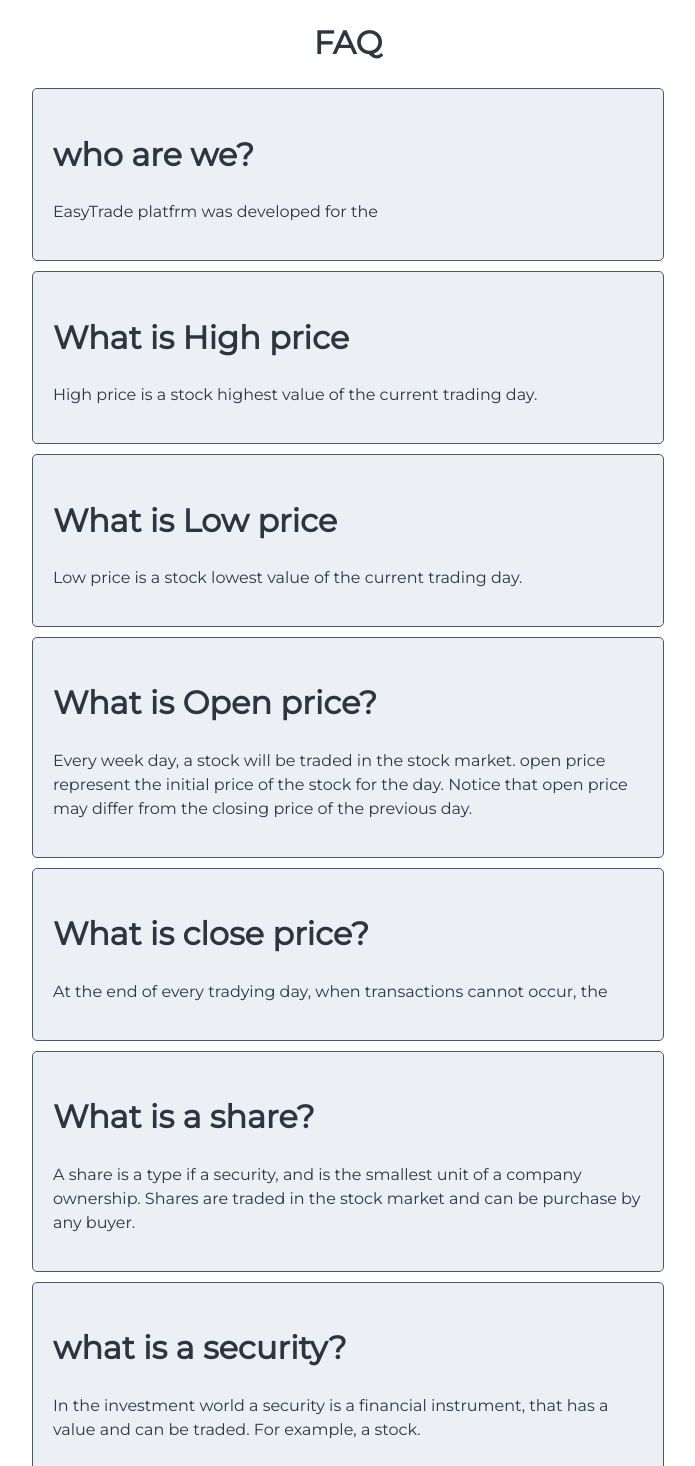
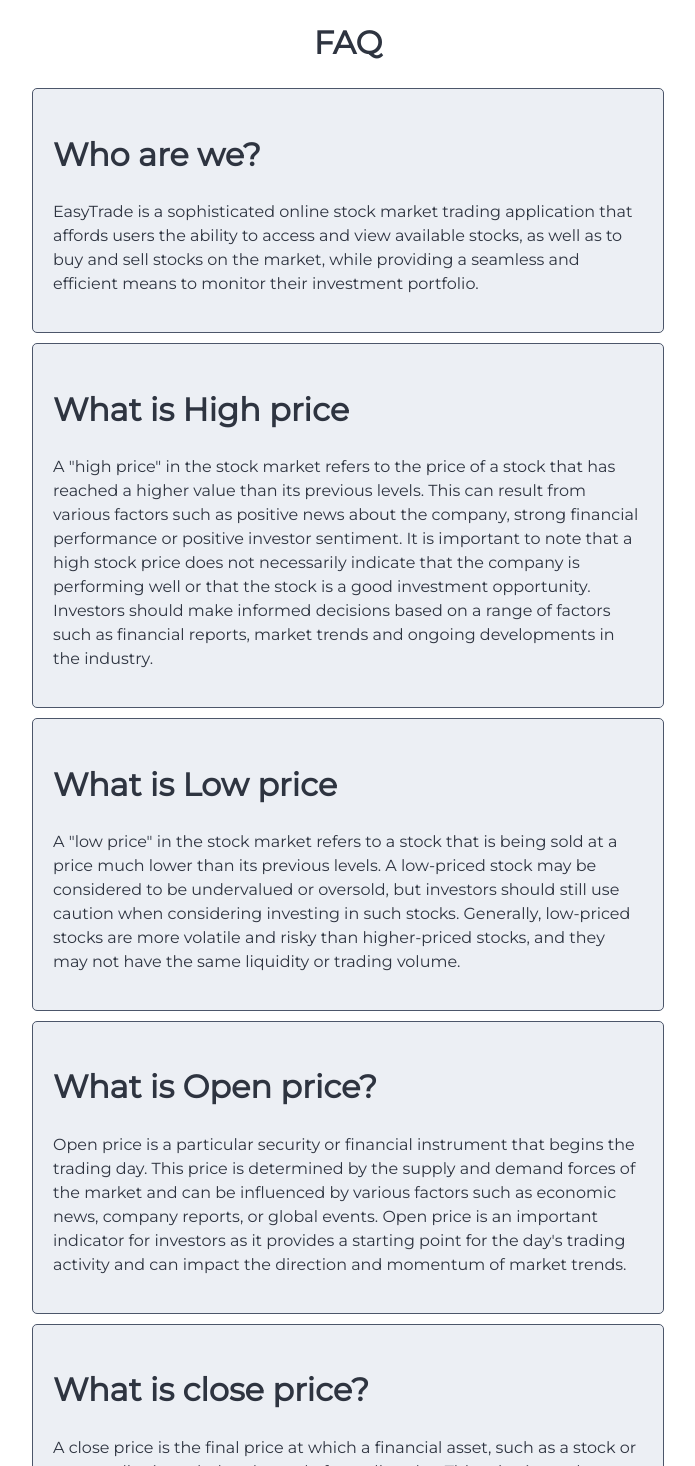
Before and after one commit to gaelanmcmillan/easytrade, a React (Create React App) app in the folder client/: page /faq in a window 1280 px wide. Shown: the part 64-1530 px from the top of the page, without its empty margins (292-987 px from the left). Built offline with nearby package versions, Linux system fonts and the light colour scheme.

Commit message:
Finished Frontend with charts

```diff
--- /dev/null
+++ b/client/chart.js
@@ -0,0 +1,60 @@
+import React from 'react';
+import {
+  Chart as ChartJS,
+  CategoryScale,
+  LinearScale,
+  PointElement,
+  LineElement,
+  Title,
+  Tooltip,
+  Legend,
+} from 'chart.js';
+import { Line } from 'react-chartjs-2';
+import faker from 'faker';
+
+ChartJS.register(
+  CategoryScale,
+  LinearScale,
+  PointElement,
+  LineElement,
+  Title,
+  Tooltip,
+  Legend
+);
+
+export const options = {
+  responsive: true,
+  plugins: {
+    legend: {
+      position: 'top' as const,
+    },
+    title: {
+      display: true,
+      text: 'Chart.js Line Chart',
+    },
+  },
+};
+
+const labels = ['January', 'February', 'March', 'April', 'May', 'June', 'July'];
+
+export const data = {
+  labels,
+  datasets: [
+    {
+      label: 'Dataset 1',
+      data: labels.map(() => faker.datatype.number({ min: -1000, max: 1000 })),
+      borderColor: 'rgb(255, 99, 132)',
+      backgroundColor: 'rgba(255, 99, 132, 0.5)',
+    },
+    {
+      label: 'Dataset 2',
+      data: labels.map(() => faker.datatype.number({ min: -1000, max: 1000 })),
+      borderColor: 'rgb(53, 162, 235)',
+      backgroundColor: 'rgba(53, 162, 235, 0.5)',
+    },
+  ],
+};
+
+export function App() {
+  return <Line options={options} data={data} />;
+}
--- a/client/package.json
+++ b/client/package.json
@@ -6,7 +6,9 @@
     "@testing-library/jest-dom": "^5.16.5",
     "@testing-library/react": "^13.4.0",
     "@testing-library/user-event": "^13.5.0",
+    "chart.js": "^4.2.1",
     "react": "^18.2.0",
+    "react-chartjs-2": "^5.2.0",
     "react-dom": "^18.2.0",
     "react-promise-tracker": "^2.1.1",
     "react-router-dom": "^6.9.0",
--- /dev/null
+++ b/client/src/components/AllChart/AllChart.js
@@ -0,0 +1,63 @@
+import React from 'react'
+import Chart from '../Chart/Chart'
+
+const hostname = "http://localhost:8080"
+const apiPrefix = hostname + "/api/v1"
+function request (data) {
+  return {
+    credentials: "omit",
+    method: "GET",
+    mode: "cors",
+    headers: { "Authorization":"Bearer " + data.token},
+  }
+}
+
+
+class AllChart extends React.Component {
+    constructor ( getToken ) {
+        super(getToken);
+        this.state = {
+            isLoading: true,
+            stocks: [],
+        };
+        this.getToken = getToken.getToken;
+    }
+    componentDidMount() {
+        const demoData = {
+            token: this.getToken()
+        }
+        const endpoint = apiPrefix + "/stock/all";
+        fetch(endpoint, request(demoData))
+            .then(res => {return res.json()})
+            .then(data => {
+                console.log(data);
+                this.setState({ isLoading: false, stocks: data.stocks });
+            })
+            .catch((error) =>{
+                let markup = `<h1>FETCH ERROR ${error}</h1>`
+                document.getElementById('dashboard').insertAdjacentHTML('beforeend',markup)});
+    };
+
+    getToken = () => {
+        const tokenString = sessionStorage.getItem('token');
+        const userToken = JSON.parse(tokenString);
+        return userToken;
+    }
+    render () {
+        const { isLoading, stocks } = this.state;
+        console.log(stocks[0]);
+        if (isLoading) {
+          return <div>Loading...</div>;
+        }
+
+        return (
+            <div class='containerDashboard'>
+                <div id='dashboard' class='stockContainer'>
+                {stocks.map(stock => {return (<div><Chart data={stock}/></div>)})}
+                </div>
+            </div>
+        );
+    }
+}
+
+export default AllChart;
--- a/client/src/components/App/App.js
+++ b/client/src/components/App/App.js
@@ -5,6 +5,7 @@ import Login from '../Login/Login';
 import Signup from '../Signup/Signup';
 import Dashboard from '../Dashboard/Dashboard';
 import Questions from '../Questions/Questions';
+import AllChart from '../AllChart/AllChart';
 import Logout from '../Logout/Logout';
 import Home from '../Home/Home';
 
@@ -52,12 +53,14 @@ class App extends React.Component {
            <div class="topnav">
               <a class="active" href="/">Home</a>
               <a href="/dashboard">Dashboard</a>
-              <a href="/logout">logout</a>
+              <a href="/logout">Logout</a>
+              <a href="/charts">Charts</a>
               <a href="/faq">FAQ</a>
           </div>
           <BrowserRouter>
             <Routes>
               <Route path='/dashboard' element={<Dashboard getToken={this.getToken}/>}/ >
+              <Route path='/charts' element={<AllChart getToken={this.getToken}/>}/>
               <Route path='/logout' element={<Logout setToken={this.setToken}/>}/ >
               <Route path='/faq' element={<Questions/>}/ >
               <Route path='*' element={<Home />}/>
--- /dev/null
+++ b/client/src/components/Chart/Chart.js
@@ -0,0 +1,97 @@
+import React from 'react';
+
+import {
+  Chart as ChartJS,
+  CategoryScale,
+  LinearScale,
+  PointElement,
+  LineElement,
+  Title,
+  Tooltip,
+  Legend,
+} from 'chart.js';
+import { Line } from 'react-chartjs-2';
+import './../../index.css'
+
+ChartJS.register(
+  CategoryScale,
+  LinearScale,
+  PointElement,
+  LineElement,
+  Title,
+  Tooltip,
+  Legend
+);
+
+const hostname = "http://localhost:8080"
+const apiPrefix = hostname + "/api/v1"
+
+export const options = {
+  responsive: true,
+  plugins: {
+    legend: {
+      position: 'top',
+    },
+    title: {
+      display: true,
+      text: 'Chart.js Line Chart',
+    },
+  },
+};
+function request () {
+  return {
+    credentials: "omit",
+    method: "GET",
+    mode: "cors",
+  }
+}
+
+class Chart extends React.Component {
+    componentDidMount() {
+        console.log(this.data.data.symbol);
+        const endpoint = apiPrefix + "/stock/history?symbol="+this.data.data.symbol+"&from=2023-02-06&to=2023-03-09";
+        fetch(endpoint, request())
+            .then(res => {return res.json()})
+            .then(data => {
+                console.log(data);
+                const prices = [];
+
+                data.stockData.forEach((item) => {
+                    prices.push(item.price);
+                });
+
+                let chartData = {
+                    labels: [1, 2, 3, 4, 5, 6, 7],
+                    datasets: [
+                        {
+                            label: this.data.data.symbol,
+                            data: prices,
+                            borderColor: 'rgb(255, 99, 132)',
+                            backgroundColor: 'rgba(255, 99, 132, 0.5)',
+                        }
+                    ]
+                };
+                this.setState({ isLoading: false, stocks: chartData });
+                console.log(chartData);
+            })
+            .catch((error) =>console.log("L + RAITO: "+ error));
+    }
+    constructor ( data ) {
+        super(data);
+        this.state = {
+            isLoading: true,
+            stocks: [],
+        };
+        this.data = data;
+    }
+    render(){
+        const { isLoading, stocks } = this.state;
+        console.log(stocks);
+        if (isLoading) {
+          return <div>Loading...</div>;
+        }
+        return <Line options={options} data={stocks} />;
+    }
+}
+
+export default Chart
--- a/client/src/components/Dashboard/Portfolio.js
+++ b/client/src/components/Dashboard/Portfolio.js
@@ -11,7 +11,6 @@ function request () {
     headers: { "Content-Type":"application/json"},
   }
 }
-
 
 const extractPayload = (tokenLiteral) => {
   // JWT is of the form `header.payload.signature`
--- a/client/src/components/Questions/Questions.js
+++ b/client/src/components/Questions/Questions.js
@@ -7,43 +7,63 @@ class Questions extends React.Component {
         <div class="center width-50">
           <h1 class="center-text">FAQ</h1>
         <div class="faq-item">
-            <h1 id="question">who are we?</h1>
-            <p id="answer">EasyTrade platfrm was developed for the </p>
+            <h1 id="question">Who are we?</h1>
+            <p id="answer">EasyTrade is a sophisticated online stock market trading application that affords users the ability to access and view available stocks, as well as to buy and sell stocks on the market, while providing a seamless and efficient means to monitor their investment portfolio.</p>
           </div>
 
           <div class="faq-item">
         <h1 id="question">What is High price</h1>
-        <p id="answer">High price is a stock highest value of the current trading day.</p>
+        <p id="answer">
+A "high price" in the stock market refers to the price of a stock that has reached a higher value than its previous levels.
+This can result from various factors such as positive news about the company, strong financial performance or positive investor sentiment.
+It is important to note that a high stock price does not necessarily indicate that the company is performing well or that the stock is a good investment opportunity.
+Investors should make informed decisions based on a range of factors such as financial reports, market trends and ongoing developments in the industry.
+            </p>
+
           </div>
 
           <div class="faq-item">
         <h1 id="question">What is Low price</h1>
-        <p id="answer">Low price is a stock lowest value of the current trading day.</p>
+        <p id="answer">
+A "low price" in the stock market refers to a stock that is being sold at a price much lower than its previous levels.
+A low-priced stock may be considered to be undervalued or oversold, but investors should still use caution when considering investing in such stocks.
+Generally, low-priced stocks are more volatile and risky than higher-priced stocks, and they may not have the same liquidity or trading volume.
+            </p>
           </div>
 
           <div class="faq-item">
         <h1 id="question">What is Open price?</h1>
-        <p id="answer">Every week day, a stock will be traded in the stock market.
-             open price represent the initial price of the stock for the day.
-             Notice that open price may differ from the closing price of the previous day. </p>
+        <p id="answer">
+Open price is a particular security or financial instrument that begins the trading day.
+This price is determined by the supply and demand forces of the market and can be influenced by various factors such as economic news, company reports, or global events.
+Open price is an important indicator for investors as it provides a starting point for the day's trading activity and can impact the direction and momentum of market trends.
+            </p>
           </div>
 
           <div class="faq-item">
         <h1 id="question">What is close price?</h1>
-        <p id="answer">At the end of every tradying day, when transactions cannot occur,
-            the</p>
+        <p id="answer">
+A close price is the final price at which a financial asset, such as a stock or commodity, is traded at the end of a trading day.
+This price is used to determine the net change in value from the previous trading day, and is also used for financial analysis and forecasting.
+            </p>
           </div>
           <div class="faq-item">
         <h1 id="question">What is a share?</h1>
-        <p id="answer">A share is a type if a security,
-            and is the smallest unit of a company ownership. Shares are traded in the stock market and can be purchase by any buyer.  </p>
+        <p id="answer">
+In the stock market, a "share" refers to a unit of ownership to a specific company's stock.
+When you own shares of a company, you own a portion of that company's assets, profits, and losses.
+As the value of the company's stock fluctuates on the market, the value of your share ownership also rises or falls.
+Shares can be bought and sold on various stock exchanges, and investors can make money by buying shares when they are low in price and selling them when their value increases.
+            </p>
           </div>
 
           <div class="faq-item">
-        <h1 id="question">what is a security?</h1>
-        <p id="answer">In the investment world a security is a financial instrument, that has a value and can be traded.
-            For example, a stock.
-        </p>
+        <h1 id="question">What is a security?</h1>
+        <p id="answer">
+In the stock market, "volume" refers to the total number of shares or contracts that have been traded within a specific period of time (usually a day).
+High volume indicates a greater number of traders are buying and selling the stock, while low volume indicates a smaller number of traders trading the stock.
+Volume is an important factor for traders as it helps to identify potential price movements and market trends.
+            </p>
           </div>
         </div>
         );
```
Also changed, not shown: client/src/components/Dashboard/Message.js (deleted, +0 -35 lines), 1 other file (tests, documents, lock files or other folders).
